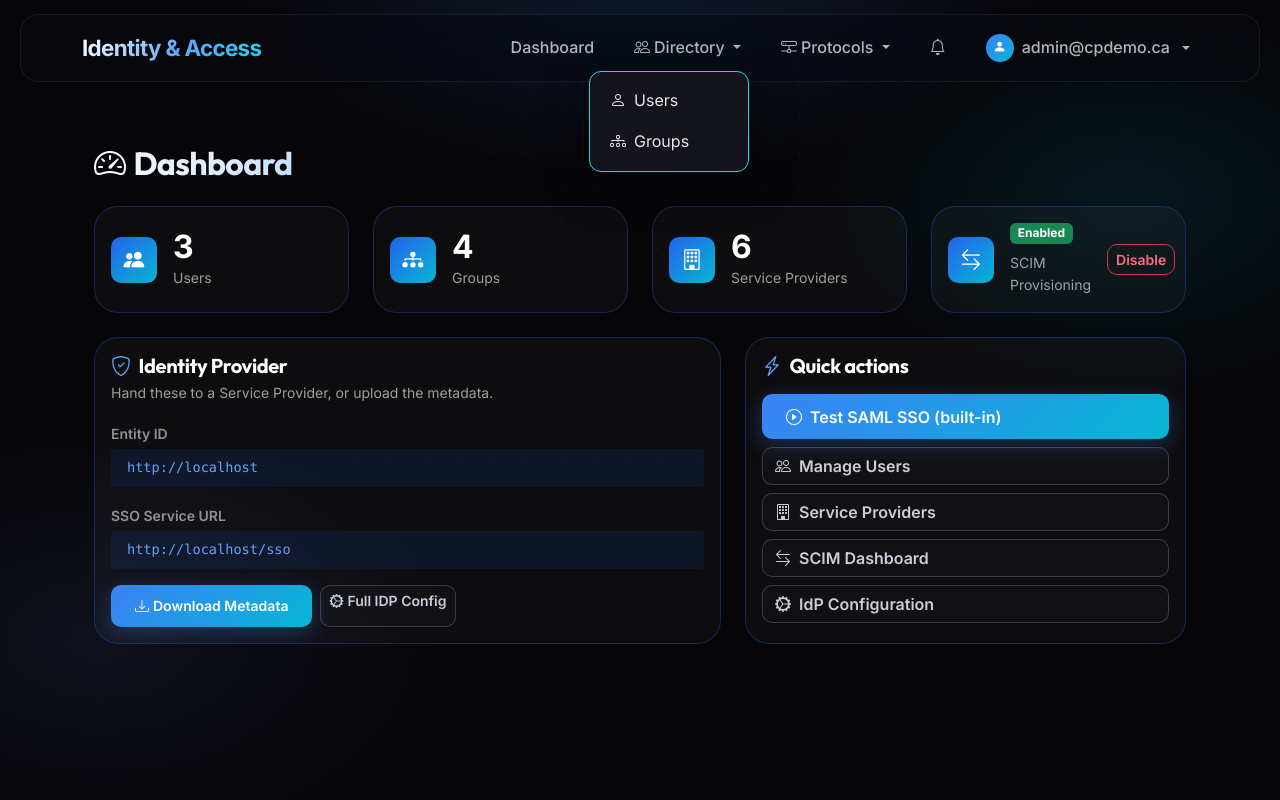
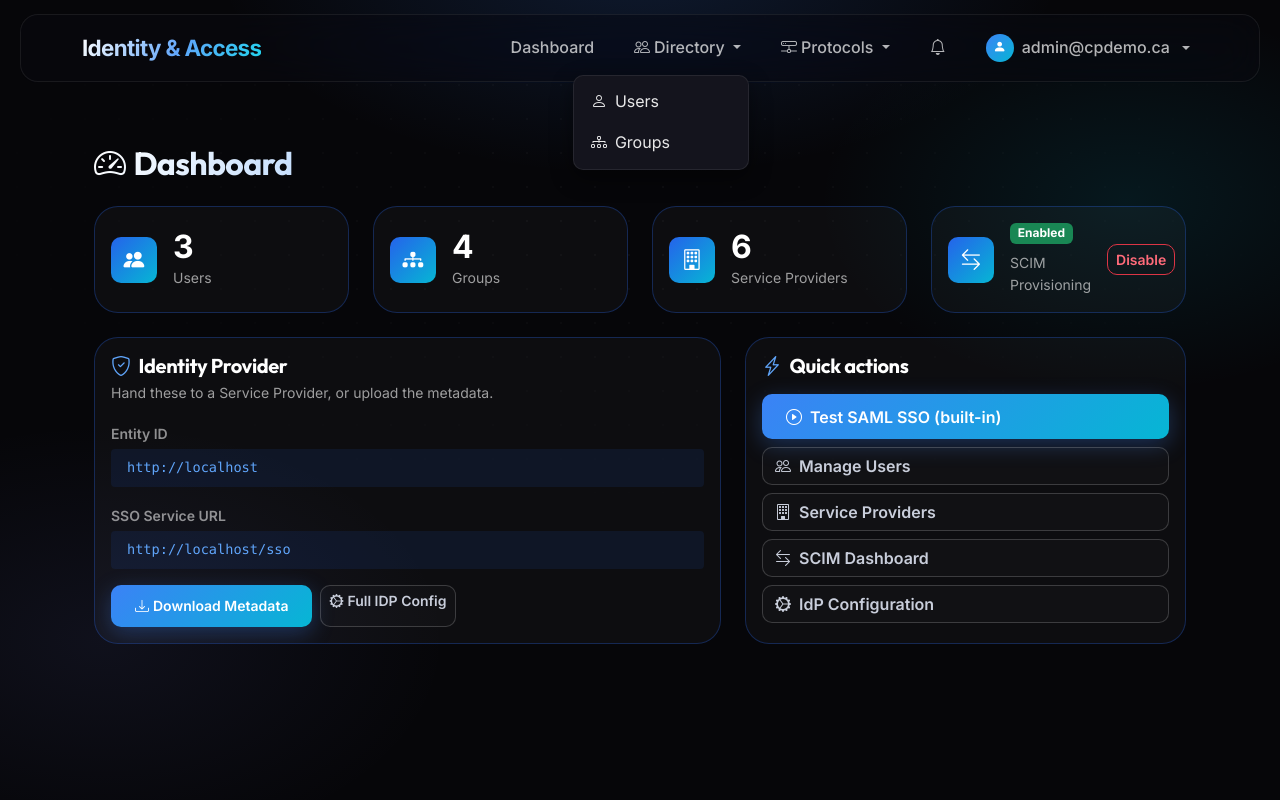
Before and after one commit to alshawwaf/SAML_IDP_Simulator, a Flask app: page /admin/ in a window 1280 px wide, after a click on "Directory". Run offline with Flask 3, Linux system fonts and the light colour scheme; the visitor is signed in with stand-in values (Sample User, id 1); data comes from the database, SQL or seed files in the repository; parts of the project's set-up code (start-up, migrations or seed data) failed here and were passed over; some libraries are stand-ins or nearby versions.

Commit message:
Restyle navbar dropdowns to read as real dropdowns, not floating cards
Tighter padding, content-hugging width, lighter border/radius/shadow, and a
small consistent gap under the bar.

Co-Authored-By: Claude Opus 4.8 <noreply@anthropic.com>

```diff
--- a/app/static/css/custom.css
+++ b/app/static/css/custom.css
@@ -100,6 +100,14 @@ h1, h2, h3, h4, h5, h6 {
   z-index: 1031;
   /* Fully opaque so page content never bleeds through the open menu. */
   background-color: var(--bg-elevated) !important;
+  /* Read as a real dropdown, not a detached floating card: sit just under the
+     bar, hug the content width, lighter corners/border/shadow. */
+  margin-top: 0.4rem !important;
+  min-width: 11rem;
+  border-radius: 10px !important;
+  border: 1px solid rgba(255, 255, 255, 0.08) !important;
+  padding: 0.3rem !important;
+  box-shadow: 0 8px 22px rgba(0, 0, 0, 0.45) !important;
 }
 .navbar-brand .text-gradient {
   font-size: 1.4rem !important;
```
